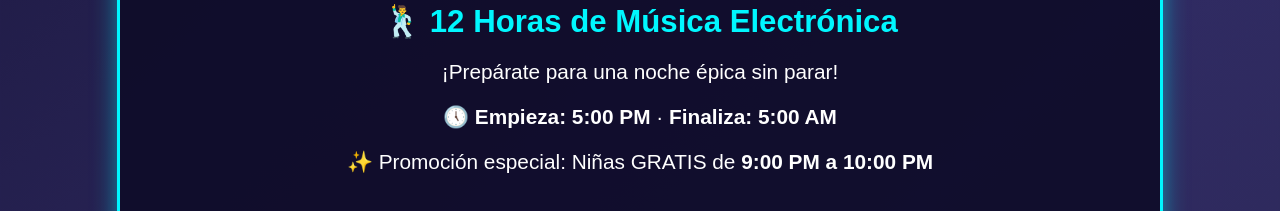
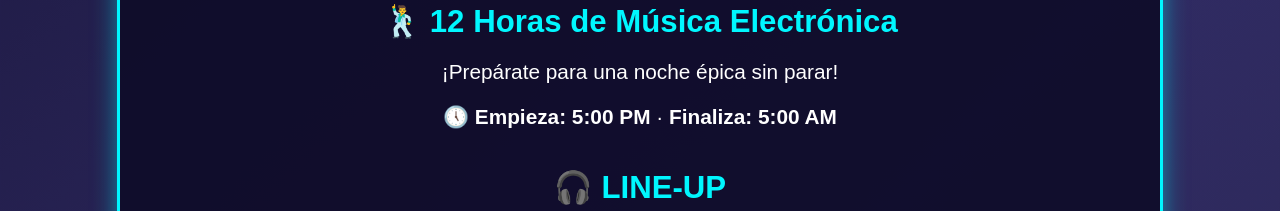
Before and after one commit to yurguenalain/landing_page, a plain HTML site: page index.html in a window 1280 px wide. Shown: the part 1443-1654 px from the top of the page. Drawn offline with Linux system fonts and the light colour scheme; a script that the page names is missing.

Commit message:
Se quita el niñas gratis

```diff
--- a/index.html
+++ b/index.html
@@ -273,7 +273,6 @@
       <h2>🕺 12 Horas de Música Electrónica</h2>
       <p>¡Prepárate para una noche épica sin parar!</p>
       <p><strong>🕔 Empieza: 5:00 PM</strong> · <strong>Finaliza: 5:00 AM</strong></p>
-      <p>✨ <span class="highlight">Promoción especial:</span> Niñas GRATIS de <strong>9:00 PM a 10:00 PM</strong></p>
     </div>
     <div class="lineup">
       <h2>🎧 LINE-UP</h2>
```
